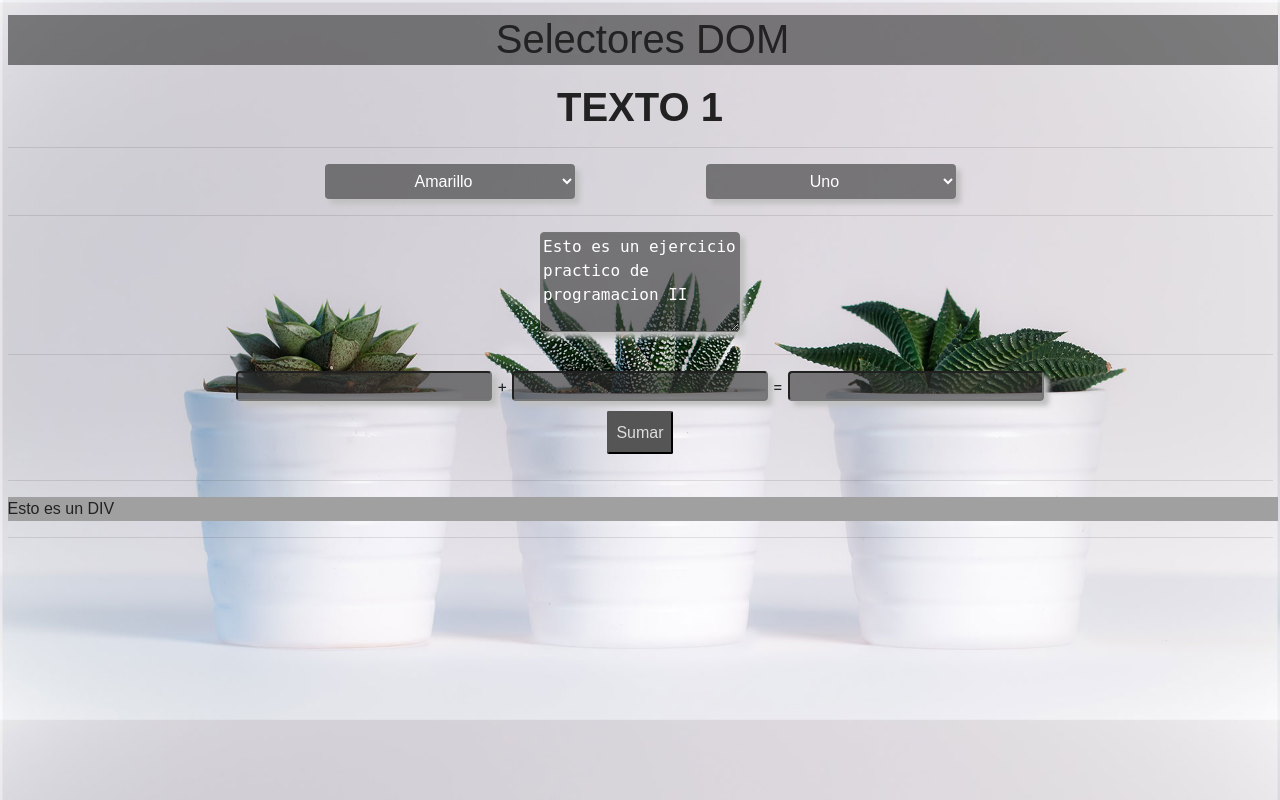
After one commit to BrianMartinez42/BrianMartinez, a PHP site: the page made by ejercicio8(js)/index(mod).html in a window 1280 px wide. The commit adds this page. Run offline with PHP 8.4, Linux system fonts and the light colour scheme.

Commit message:
Ejercicio 8 recreado y carpetas renombradas

```diff
--- a/css/ejercicio8.css
+++ b/css/ejercicio8.css
@@ -1,11 +1,94 @@
-.header{
+*{
+	margin: 2.5px;
+}
+body {
+	background: url(./img/fondo8.jpg);
+	background-size: cover;
+}
+
+.global__titulo{
+  display: inline-block;
+	margin-top: 10px;
+  height: 50px;
   width: 100%;
-  color: #FFFFFF;
-  display: flex;
+  background-color: rgba(50, 50, 50, 0.6);
   text-align: center;
-  flex-wrap: wrap;
-  align-items: center;
-  align-content: center;
-  justify-content: space-between;
-  background-color: rgba(0, 0, 0,.3);
+  color: #222222;
+  font-family: sans-serif;
 }
+
+.global__texto1{
+  text-align: center;
+	margin-top: 10px;
+  color: #222222;
+  font-family: sans-serif;
+  font-weight: bold;
+}
+
+.global__sumador-container{
+  text-align: center;
+}
+
+.global__sumador{
+  background-color: rgba(50, 50, 50, 0.6);
+  color: white;
+  border-radius: .25em;
+}
+
+.global__textarea-container{
+  text-align: center;
+}
+
+.global__textarea{
+  background-color: rgba(50, 50, 50, 0.6);
+  color: white;
+  width: 200px;
+  height: 100px;
+  font-family: monospace;
+  border-radius: .25em;
+}
+
+.global__select-container{
+  text-align: center;
+}
+
+.global__select{
+  outline:0;
+  box-shadow:none;
+  border:0!important;
+  background-image: none;
+  flex: 1;
+  color:#fff;
+  cursor:pointer;
+  text-align: center;
+  width: 250px;
+  height: 35px;
+  margin-left: 5%;
+  margin-right: 5%;
+  font-family: sans-serif;
+	background: rgba(50, 50, 50, 0.6);
+  border-radius: .25em;
+}
+
+.global__divisor{
+  height: auto;
+  width: 100%;
+  color: #222222;
+  font-family: sans-serif;
+}
+
+.global__boton {
+  display: inline-block;
+  color: #dddddd;
+  background-color: #555555;
+  padding: 7.5px;
+  font-family: sans-serif;
+  box-sizing: border-box;
+  text-align: center;
+  margin: 10px;
+  border-radius: 2px;
+}
+
+.sombra{
+  box-shadow: 5px 5px 5px 0 #C0C0C0;
+}
--- /dev/null
+++ b/ejercicio8(js)/index(mod).html
@@ -0,0 +1,43 @@
+<!DOCTYPE html>
+<html lang="en">
+  <head>
+    <meta charset="utf-8">
+    <link rel="stylesheet" type="text/css" href="./bootstrap/css/bootstrap.min.css">
+    <link rel="stylesheet" type="text/css" href='../css/ejercicio8.css'>
+    <title>Document</title>
+  </head>
+  <body>
+    <div class="global">
+      <h1 class="global__titulo">Selectores DOM</h1><br>
+      <h1 class="global__texto1" id="texto1" onmouseover="style.color = 'cyan'" onmouseout="style.color = '#222222'">TEXTO 1</h1>
+      <hr>
+      <div class="global__select-container">
+        <select onchange="alert(this.value)" class="global__select sombra" name="colores" id="colores">
+          <option value="amarillo">Amarillo</option>
+          <option value="azul">Azul</option>
+          <option value="rojo">Rojo</option>
+        </select>
+        <select onchange="alert(this.value)" class="global__select sombra" name="numeros" id="numeros">
+          <option value="1">Uno</option>
+          <option value="2">Dos</option>
+          <option value="3">Tres</option>
+        </select>
+      </div>
+      <hr>
+      <div class="global__textarea-container">
+        <textarea ondblclick="alert(this.value)" class="global__textarea sombra" id="textarea">Esto es un ejercicio practico de programacion II</textarea>
+      </div>
+      <hr>
+      <div class="global__sumador-container">
+          <input  class="global__sumador sombra" type="number" name="valor1" id="valor1"> + <input class="global__sumador sombra" type="number" name="valor2" id="valor2"> = <input class="global__sumador sombra" type="number" name="resultado" id="resultado"><br>
+          <button class="global__boton "onclick="sumar()" name="suma">Sumar</button>
+      </div>
+      <hr>
+      <div class="global__divisor" id="divisor">
+        Esto es un DIV
+      </div>
+      <hr>
+    </div>
+    <script src="js/ajustes.js"></script>
+  </body>
+</html>
--- a/ejercicio 8 (js)/index.html
+++ b/ejercicio8(js)/index.html
@@ -53,6 +53,7 @@
         Esto es un DIV
     </div>
     <hr />
+    <a href="index(mod).html">Estilo</a>
     <script src="js/ajustes.js"></script>
 </body>
 
```
Also changed, not shown: ejercicio1/ejercicio1.php (renamed from ejercicio 1/ejercicio1.php), ejercicio2/ejercicio2.php (renamed from ejercicio 2/ejercicio2.php), ejercicio3/ejercicio3.php (renamed from ejercicio 3/ejercicio3.php), ejercicio4/ejercicio4.php (renamed from ejercicio 4/ejercicio4.php), ejercicio4/mayor.php (renamed from ejercicio 4/mayor.php), ejercicio5/ejercicio5.php (renamed from ejercicio 5/ejercicio5.php), ejercicio5/index.html (renamed from ejercicio 5/index.html), ejercicio6/ejercicio6.php (renamed from ejercicio 6/ejercicio6.php), ejercicio6/index.html (renamed from ejercicio 6/index.html), ejercicio7/ejercicio7.php (renamed from ejercicio 7/ejercicio7.php), ejercicio7/index.html (renamed from ejercicio 7/index.html), ejercicio8(js)/js/ajustes.js (renamed from ejercicio 8 (js)/js/ajustes.js).
